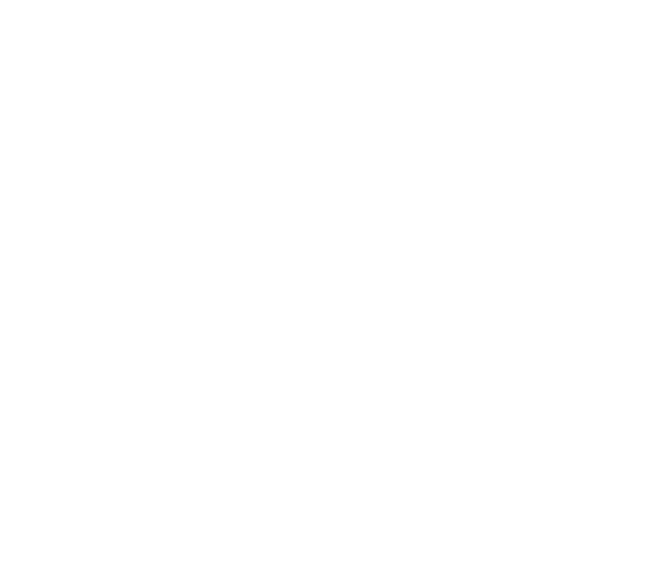
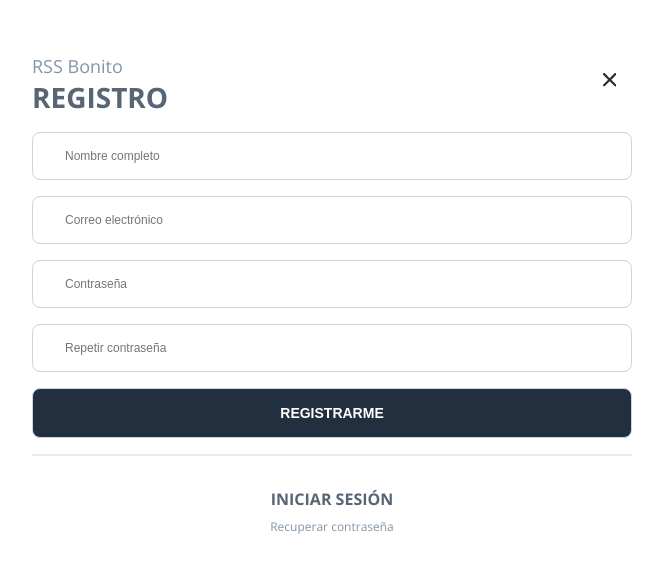
Before and after one commit to leandromuzzupappa/rssfeed, a React (Create React App) app: page /register in a window 1280 px wide. Shown: the part 106-678 px from the top of the page, without its empty margins (308-971 px from the left). Built offline with nearby package versions, Linux system fonts and the light colour scheme.

Commit message:
Agrego rutas registro y recuperar pwd

```diff
--- a/src/App.js
+++ b/src/App.js
@@ -8,6 +8,8 @@ import LoginLayout from './layouts/LoginLayout';
 // Pages
 import Homepage from './pages/Home';
 import Login from './pages/Login';
+import Register from './pages/Register';
+import ResetPassword from './pages/ResetPassword';
 
 const App = () => {
     return (
@@ -31,6 +33,24 @@ const App = () => {
                         </LoginLayout>
                     )}
                 />
+                <Route
+                    exact
+                    path="/register"
+                    render={() => (
+                        <LoginLayout>
+                            <Register />
+                        </LoginLayout>
+                    )}
+                />
+                <Route
+                    exact
+                    path="/reset-password"
+                    render={() => (
+                        <LoginLayout>
+                            <ResetPassword />
+                        </LoginLayout>
+                    )}
+                />
             </Switch>
         </>
     );
--- /dev/null
+++ b/src/components/RecoverAccount/index.js
@@ -0,0 +1,96 @@
+import React, { useState, useEffect } from 'react';
+import { Link, useHistory } from 'react-router-dom';
+
+import FormInput from '../../components/forms/FormInput';
+import Button from '../../components/forms/Button';
+
+const RecoverAccount = (props) => {
+    const history = useHistory();
+
+    const [email, setEmail] = useState('');
+    const [errors, setErrors] = useState([]);
+
+    const resetForm = () => {
+        setEmail('');
+    };
+
+    const handleFormSubmit = (e) => {
+        e.preventDefault();
+        alert('ayuddd MI CUENTA');
+    };
+
+    return (
+        <>
+            <i className="closeLogin" onClick={() => history.goBack()}>
+                <svg
+                    xmlns="http://www.w3.org/2000/svg"
+                    width="13.426"
+                    height="13.423"
+                    viewBox="0 0 13.426 13.423"
+                >
+                    <path
+                        d="M19.589,18l4.8-4.8A1.124,1.124,0,0,0,22.8,11.616l-4.8,4.8-4.8-4.8A1.124,1.124,0,1,0,11.616,13.2l4.8,4.8-4.8,4.8A1.124,1.124,0,0,0,13.2,24.384l4.8-4.8,4.8,4.8A1.124,1.124,0,1,0,24.384,22.8Z"
+                        transform="translate(-11.285 -11.289)"
+                    />
+                </svg>
+            </i>
+
+            <div className="header">
+                <h4>{props.subtitle}</h4>
+                <h1>{props.title}</h1>
+            </div>
+
+            <form id="login">
+                <FormInput
+                    type="email"
+                    name="email"
+                    id="email"
+                    value={email}
+                    placeholder="Correo electrónico"
+                    onChange={(e) => setEmail(e.target.value)}
+                />
+
+                <Button type="submit" id="sendLogin">
+                    Recuperar cuenta
+                </Button>
+
+                <hr />
+            </form>
+
+            <div className="loginOptions">
+                <Link to="/login">Iniciar sesión</Link>
+                <Link to="/registration">Registrarme</Link>
+            </div>
+
+            {errors.length > 0 && (
+                <div className="formValidation" onClick={resetForm}>
+                    <i className="close">
+                        <svg
+                            xmlns="http://www.w3.org/2000/svg"
+                            width="13.426"
+                            height="13.423"
+                            viewBox="0 0 13.426 13.423"
+                        >
+                            <path
+                                d="M19.589,18l4.8-4.8A1.124,1.124,0,0,0,22.8,11.616l-4.8,4.8-4.8-4.8A1.124,1.124,0,1,0,11.616,13.2l4.8,4.8-4.8,4.8A1.124,1.124,0,0,0,13.2,24.384l4.8-4.8,4.8,4.8A1.124,1.124,0,1,0,24.384,22.8Z"
+                                transform="translate(-11.285 -11.289)"
+                            />
+                        </svg>
+                    </i>
+                    <h5>¡Cuidado!</h5>
+                    <ul>
+                        {errors.map((err, index) => {
+                            return (
+                                <li key={index}>
+                                    <p>{err}</p>
+                                </li>
+                            );
+                        })}
+                    </ul>
+                </div>
+            )}
+        </>
+    );
+};
+
+export default RecoverAccount;
--- /dev/null
+++ b/src/components/SignUp/index.js
@@ -0,0 +1,127 @@
+import React, { useState, useEffect } from 'react';
+import { Link, useHistory } from 'react-router-dom';
+
+import FormInput from '../../components/forms/FormInput';
+import Button from '../../components/forms/Button';
+
+const SignUp = (props) => {
+    const history = useHistory();
+
+    const [username, setUsername] = useState('');
+    const [email, setEmail] = useState('');
+    const [password, setPassword] = useState('');
+    const [confirmPassword, setConfirmPassword] = useState('');
+    const [errors, setErrors] = useState([]);
+
+    const resetForm = () => {
+        setUsername('');
+        setEmail('');
+        setPassword('');
+        setConfirmPassword('');
+        setErrors([]);
+    };
+
+    const handleFormSubmit = (e) => {
+        e.preventDefault();
+        alert('Hola me registre');
+    };
+
+    return (
+        <>
+            <i className="closeLogin" onClick={() => history.goBack()}>
+                <svg
+                    xmlns="http://www.w3.org/2000/svg"
+                    width="13.426"
+                    height="13.423"
+                    viewBox="0 0 13.426 13.423"
+                >
+                    <path
+                        d="M19.589,18l4.8-4.8A1.124,1.124,0,0,0,22.8,11.616l-4.8,4.8-4.8-4.8A1.124,1.124,0,1,0,11.616,13.2l4.8,4.8-4.8,4.8A1.124,1.124,0,0,0,13.2,24.384l4.8-4.8,4.8,4.8A1.124,1.124,0,1,0,24.384,22.8Z"
+                        transform="translate(-11.285 -11.289)"
+                    />
+                </svg>
+            </i>
+
+            <div className="header">
+                <h4>{props.subtitle}</h4>
+                <h1>{props.title}</h1>
+            </div>
+
+            <form id="login" onSubmit={handleFormSubmit}>
+                <FormInput
+                    type="text"
+                    name="username"
+                    id="username"
+                    value={username}
+                    placeholder="Nombre completo"
+                    onChange={(e) => setUsername(e.target.value)}
+                />
+                <FormInput
+                    type="email"
+                    name="email"
+                    id="email"
+                    value={email}
+                    placeholder="Correo electrónico"
+                    onChange={(e) => setEmail(e.target.value)}
+                />
+                <FormInput
+                    type="password"
+                    name="password"
+                    id="password"
+                    value={password}
+                    placeholder="Contraseña"
+                    onChange={(e) => setPassword(e.target.value)}
+                />
+                <FormInput
+                    type="password"
+                    name="confirmPassword"
+                    id="confirmPassword"
+                    value={confirmPassword}
+                    placeholder="Repetir contraseña"
+                    onChange={(e) => setConfirmPassword(e.target.value)}
+                />
+
+                <Button type="submit" id="sendLogin">
+                    Registrarme
+                </Button>
+
+                <hr />
+            </form>
+
+            <div className="loginOptions">
+                <Link to="/login">Iniciar sesión</Link>
+                <Link to="/reset-password">Recuperar contraseña</Link>
+            </div>
+
+            {errors.length > 0 && (
+                <div className="formValidation" onClick={resetForm}>
+                    <i className="close">
+                        <svg
+                            xmlns="http://www.w3.org/2000/svg"
+                            width="13.426"
+                            height="13.423"
+                            viewBox="0 0 13.426 13.423"
+                        >
+                            <path
+                                d="M19.589,18l4.8-4.8A1.124,1.124,0,0,0,22.8,11.616l-4.8,4.8-4.8-4.8A1.124,1.124,0,1,0,11.616,13.2l4.8,4.8-4.8,4.8A1.124,1.124,0,0,0,13.2,24.384l4.8-4.8,4.8,4.8A1.124,1.124,0,1,0,24.384,22.8Z"
+                                transform="translate(-11.285 -11.289)"
+                            />
+                        </svg>
+                    </i>
+                    <h5>¡Cuidado!</h5>
+                    <ul>
+                        {errors.map((err, index) => {
+                            return (
+                                <li key={index}>
+                                    <p>{err}</p>
+                                </li>
+                            );
+                        })}
+                    </ul>
+                </div>
+            )}
+        </>
+    );
+};
+
+export default SignUp;
--- a/src/pages/Login/styles.scss
+++ b/src/pages/Login/styles.scss
@@ -13,7 +13,7 @@
         right: 0;
         padding: 1rem;
         path {
-            fill: $white;
+            fill: $gray5;
         }
     }
 
--- /dev/null
+++ b/src/pages/Register/index.js
@@ -0,0 +1,9 @@
+import React from 'react';
+
+import SignUp from '../../components/SignUp';
+
+const Register = (props) => {
+    return <SignUp subtitle="RSS Bonito" title="Registro" />;
+};
+
+export default Register;
--- /dev/null
+++ b/src/pages/ResetPassword/index.js
@@ -0,0 +1,9 @@
+import React from 'react';
+
+import RecoverAccount from '../../components/RecoverAccount';
+
+const ResetPassword = (props) => {
+    return <RecoverAccount subtitle="RSS Bonito" title="Recuperar cuenta" />;
+};
+
+export default ResetPassword;
```
Also changed, not shown: 1 other file (tests, documents, lock files or other folders).
